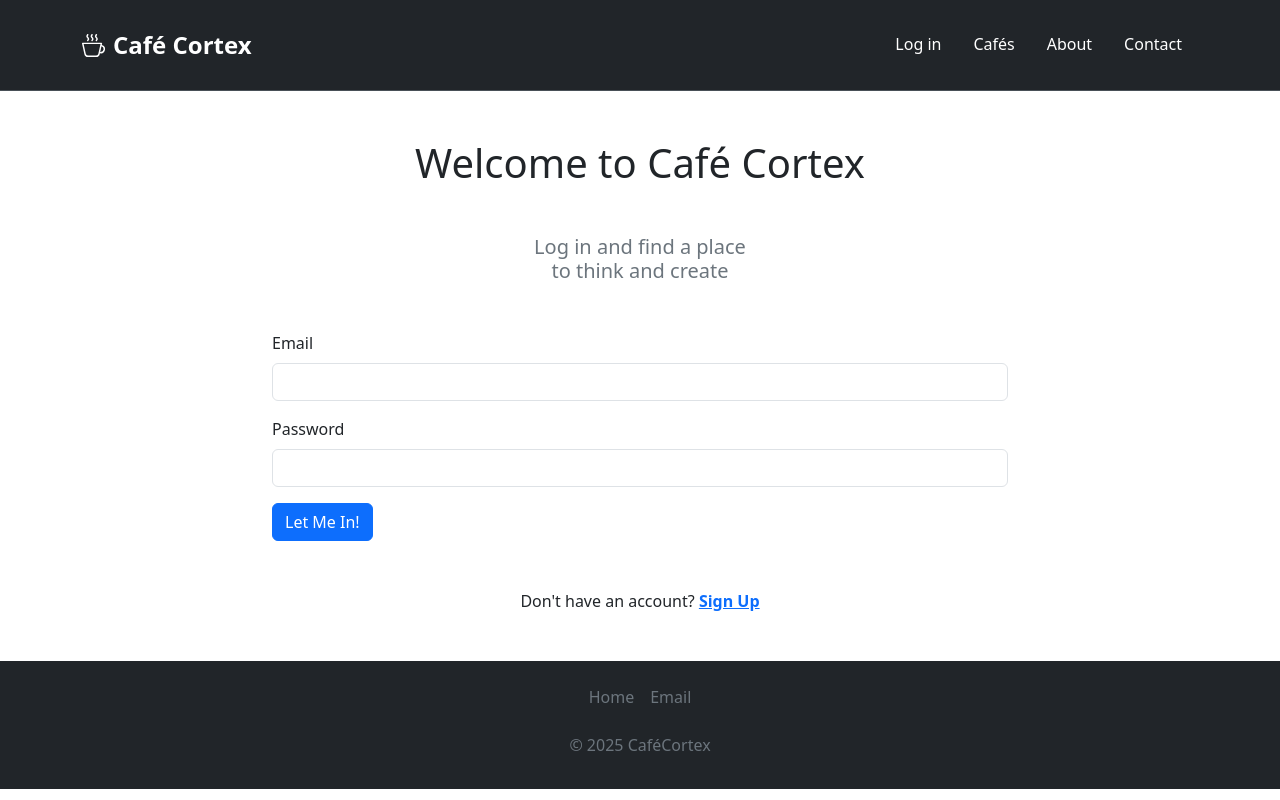
After one commit to Mahmina/cafe-cortex, a Flask app: page /login in a window 1280 px wide. The commit adds this page. Run offline with Flask 3, Linux system fonts and the light colour scheme; some libraries are stand-ins or nearby versions.

Commit message:
Implement user registration, login, and User model

```diff
--- a/forms.py
+++ b/forms.py
@@ -12,7 +12,13 @@ class SignUpForm(FlaskForm):
     surname = StringField("Surname", validators=[DataRequired()])
     email = EmailField("Email", validators=[DataRequired()])
     password = PasswordField("Password", validators=[DataRequired()])
-    submit = SubmitField("Sign Up")
+    submit = SubmitField("Sign Me Up")
+
+
+class LoginForm(FlaskForm):
+    email = StringField("Email", validators=[DataRequired()])
+    password = PasswordField("Password", validators=[DataRequired()])
+    submit = SubmitField("Let Me In!")
 
 
 class CreateCafeForm(FlaskForm):
--- a/main.py
+++ b/main.py
@@ -2,11 +2,13 @@ from flask import Flask, render_template, redirect, url_for, current_app
 from flask_bootstrap import Bootstrap5
 from dotenv import load_dotenv
 from flask_wtf import CSRFProtect
+from werkzeug.security import generate_password_hash, check_password_hash
 from werkzeug.utils import secure_filename
-from forms import SignUpForm, CreateCafeForm
+from forms import SignUpForm,LoginForm,  CreateCafeForm
 from flask_sqlalchemy import SQLAlchemy
 from sqlalchemy.orm import DeclarativeBase, Mapped, mapped_column, relationship
 from sqlalchemy import Integer, String, ForeignKey
+from flask_login import LoginManager, login_user, UserMixin
 import os
 
 load_dotenv()
@@ -24,6 +26,9 @@ class Base(DeclarativeBase):
 app.config["SQLALCHEMY_DATABASE_URI"] = "sqlite:///cafes.db"
 db = SQLAlchemy(model_class=Base)
 db.init_app(app)
+
+login_manager = LoginManager()
+login_manager.init_app(app)
 
 
 class City(db.Model):
@@ -53,8 +58,23 @@ class Cafe(db.Model):
     image_file: Mapped[str] = mapped_column(String(255), nullable=True)
 
 
+class User(UserMixin, db.Model):
+    __tablename__ = "users"
+
+    id: Mapped[int] = mapped_column(Integer, primary_key=True)
+    name: Mapped[str] = mapped_column(String(100))
+    surname: Mapped[str] = mapped_column(String(100))
+    email: Mapped[str] = mapped_column(String(100), unique=True)
+    password: Mapped[str] = mapped_column(String(100))
+
+
 with app.app_context():
     db.create_all()
+
+
+@login_manager.user_loader
+def load_user(user_id):
+    return db.get_or_404(User, user_id)
 
 
 @app.route("/")
@@ -65,7 +85,39 @@ def home():
 @app.route("/signup", methods=["GET", "POST"])
 def signup():
     form = SignUpForm()
+    if form.validate_on_submit():
+        hash_and_salted_password = generate_password_hash(
+            form.password.data,
+            method='pbkdf2:sha256',
+            salt_length=10
+        )
+        new_user = User(
+            name=form.name.data,
+            surname=form.surname.data,
+            email=form.email.data,
+            password=hash_and_salted_password,
+        )
+        db.session.add(new_user)
+        db.session.commit()
+
+        login_user(new_user)
+        return redirect(url_for("home"))
     return render_template("signup.html", form=form)
+
+
+@app.route("/login", methods=["GET", "POST"])
+def login():
+    form = LoginForm()
+    if form.validate_on_submit():
+        email = form.email.data
+        password = form.password.data
+        result = db.session.execute(db.select(User).where(User.email == email))
+        user = result.scalar()
+
+        if user and check_password_hash(user.password, password):
+            login_user(user)
+            return redirect(url_for("home"))
+    return render_template("login.html", form=form)
 
 
 @app.route("/cafes")
--- a/static/css/styles.css
+++ b/static/css/styles.css
@@ -65,8 +65,8 @@
 }
 
 .suggest-cafe {
-    text-decoration: none;
-    color: black;
+    text-decoration: none !important;
+    color: black !important;
 }
 
 .website-btn {
--- a/templates/add-cafe.html
+++ b/templates/add-cafe.html
@@ -10,7 +10,7 @@
       <div class="col-lg-8 col-md-10 mx-auto">
         <h1 class="text-center mt-5 mb-4">Share Your Favorite Café!</h1>
         <h5 class="text-center mb-5">Know a cozy spot or a hidden gem?</h5>
-        {{ render_form(form) }}
+        {{ render_form(form, novalidate=True) }}
       </div>
     </div>
   </div>
--- a/templates/base.html
+++ b/templates/base.html
@@ -37,8 +37,7 @@
               </a>
 
               <ul class="nav nav-pills">
-                <li class="nav-item"><a href="#" class="nav-link text-white">Log in</a></li>
-                <li class="nav-item"><a href="{{ url_for('signup') }}" class="nav-link text-white">Sign up</a></li>
+                <li class="nav-item"><a href="{{ url_for('login') }}" class="nav-link text-white">Log in</a></li>
                 <li class="nav-item"><a href="{{ url_for('show_cafes') }}" class="nav-link text-white">Cafés</a></li>
                 <li class="nav-item"><a href="#" class="nav-link text-white">About</a></li>
                 <li class="nav-item"><a href="#" class="nav-link text-white">Contact</a></li>
--- /dev/null
+++ b/templates/login.html
@@ -0,0 +1,26 @@
+{% extends 'base.html' %}
+{% from "bootstrap5/form.html" import render_form %}
+
+{% block content %}
+
+<main class="mb-5">
+  <div class="container">
+    <div class="row">
+      <div class="col-lg-8 col-md-10 mx-auto">
+        <h1 class="text-center mt-5 mb-5">Welcome to Café Cortex</h1>
+        <h5 class="text-center mb-5 text-secondary">
+          Log in and find a place <br>
+          to think and create
+        </h5>
+          {{ render_form(form, novalidate=True) }}
+      </div>
+    </div>
+    <div>
+      <p class="text-center mt-5">Don't have an account?
+        <a href="{{ url_for('signup') }}" class="link-primary link-opacity-75-hover fw-bold">Sign Up</a>
+      </p>
+    </div>
+  </div>
+</main>
+
+{% endblock %}
--- a/templates/signup.html
+++ b/templates/signup.html
@@ -9,7 +9,7 @@
       <div class="col-lg-8 col-md-10 mx-auto">
         <h1 class="text-center mt-5 mb-4">Welcome to Café Cortex</h1>
         <h5 class="text-center mb-5">Create your account</h5>
-        {{ render_form(form) }}
+          {{ render_form(form, novalidate=True) }}
       </div>
     </div>
   </div>
```
Also changed, not shown: instance/cafes.db.
